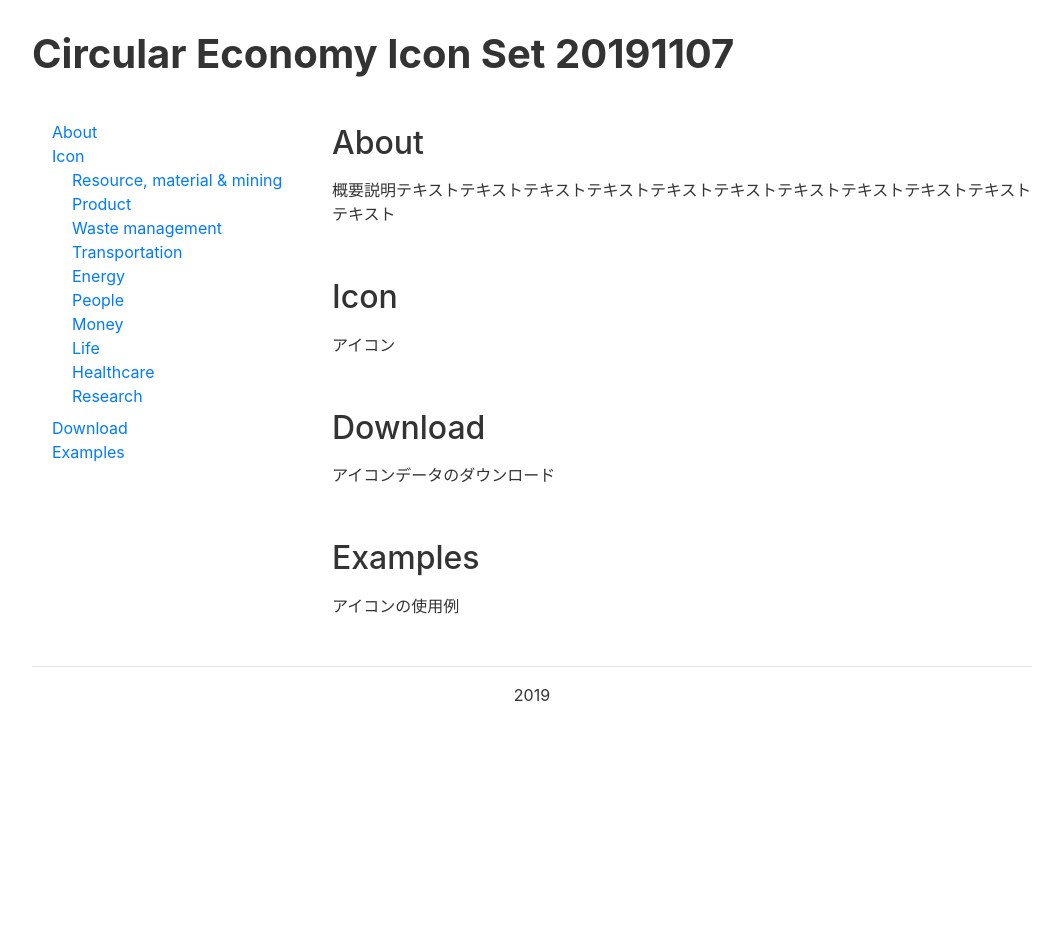
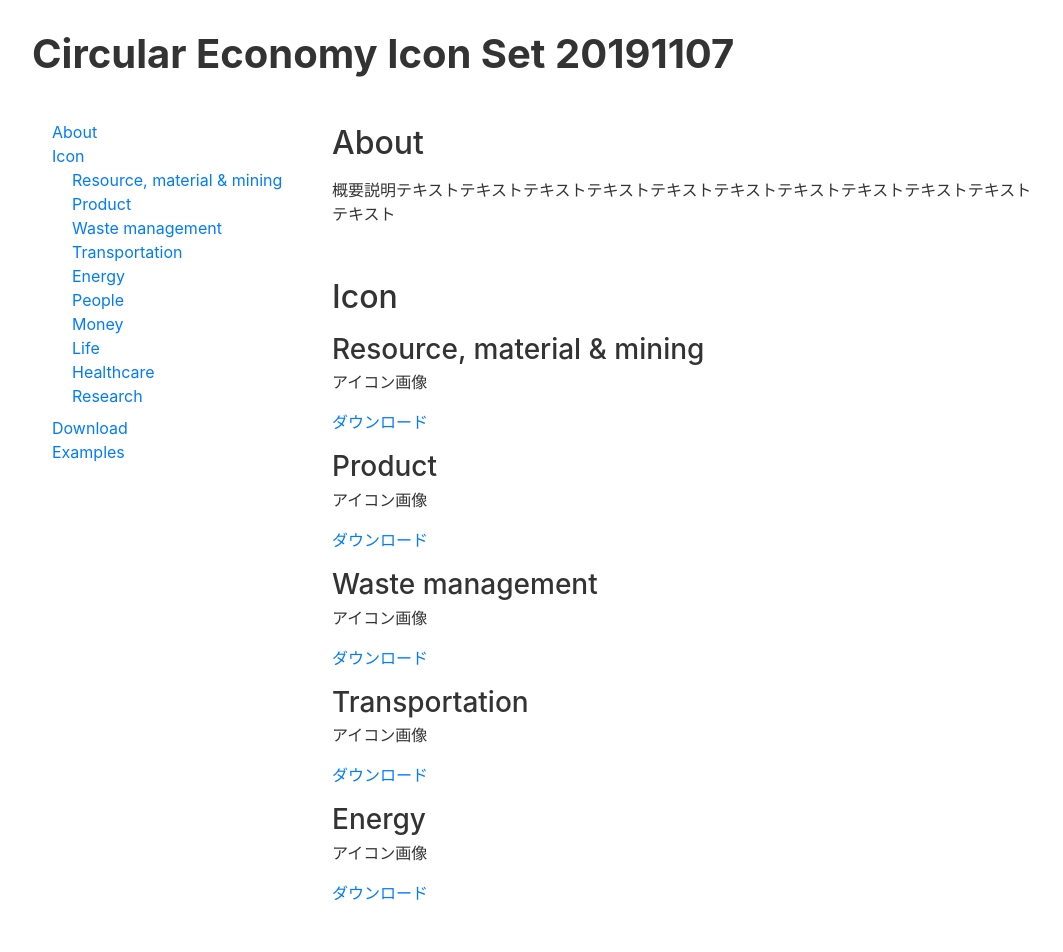
Before and after one commit to wtyng/iconsite, a plain HTML site: page index.html in a window 1280 px wide. Shown: the top 952 px of the page, without its empty margins (108-1171 px from the left). Before the commit the page ends 800 px from the top, so only its background shows below. Drawn offline with Linux system fonts and the light colour scheme.

Commit message:
change index.html

```diff
--- a/index.html
+++ b/index.html
@@ -28,11 +28,11 @@
         <li><a href="#">Icon</a>
 
           <ul>
-            <li><a href="#">Resource, material & mining</a></li>
-            <li><a href="#">Product</a></li>
-            <li><a href="#">Waste management</a></li>
-            <li><a href="#">Transportation</a></li>
-            <li><a href="#">Energy</a></li>
+            <li><a href="#icon_group1">Resource, material & mining</a></li>
+            <li><a href="#icon_group2">Product</a></li>
+            <li><a href="#icon_group3">Waste management</a></li>
+            <li><a href="#icon_group4">Transportation</a></li>
+            <li><a href="#icon_group5">Energy</a></li>
             <li><a href="#">People</a></li>
             <li><a href="#">Money</a></li>
             <li><a href="#">Life</a></li>
@@ -56,8 +56,30 @@
     </article>
 
     <article>
+
       <h2>Icon</h2>
-      <p>アイコン</p>
+
+
+      <h3 id="icon_group1">Resource, material & mining</h3>
+      <p>アイコン画像</p>
+      <p><a href="#" class="download_btn">ダウンロード</a></p>
+
+      <h3 id="icon_group2">Product</h3>
+      <p>アイコン画像</p>
+      <p><a href="#" class="download_btn">ダウンロード</a></p>
+
+      <h3 id="icon_group3">Waste management</h3>
+      <p>アイコン画像</p>
+      <p><a href="#" class="download_btn">ダウンロード</a></p>
+
+      <h3 id="icon_group4">Transportation</h3>
+      <p>アイコン画像</p>
+      <p><a href="#" class="download_btn">ダウンロード</a></p>
+
+      <h3 id="icon_group5">Energy</h3>
+      <p>アイコン画像</p>
+      <p><a href="#" class="download_btn">ダウンロード</a></p>
+
     </article>
 
     <article>
```
